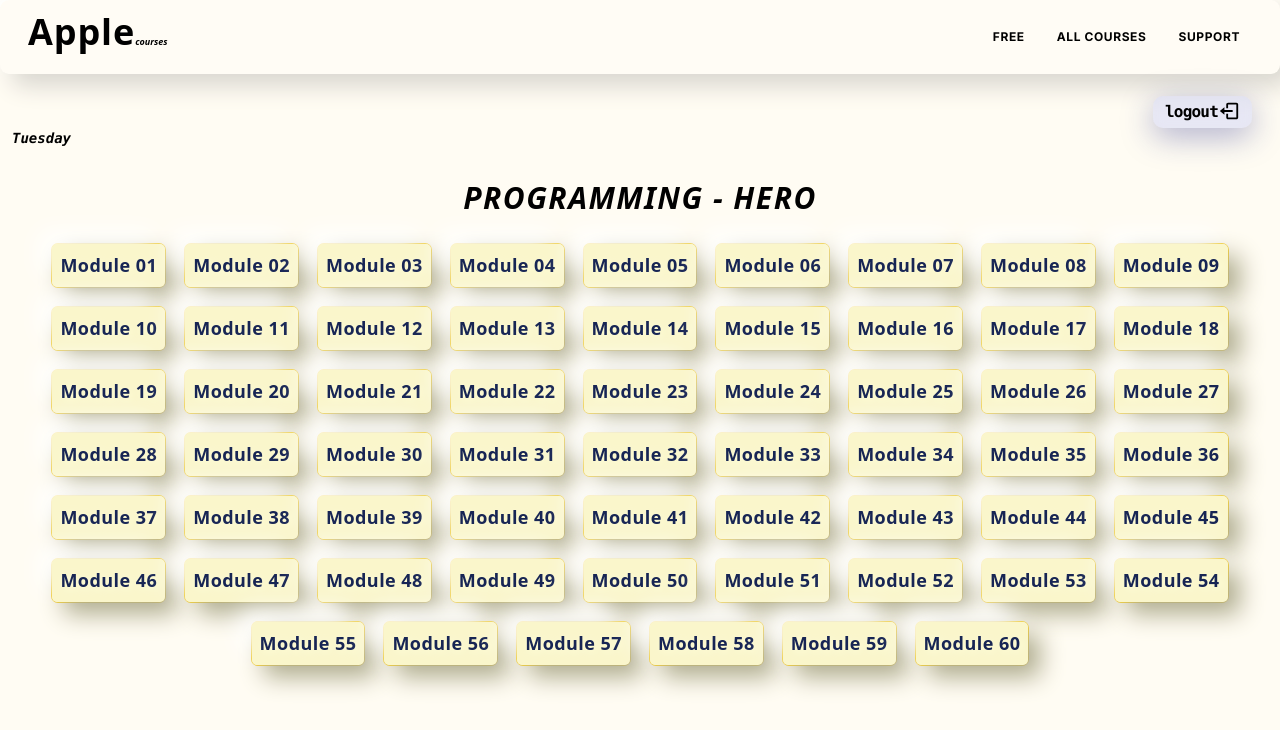
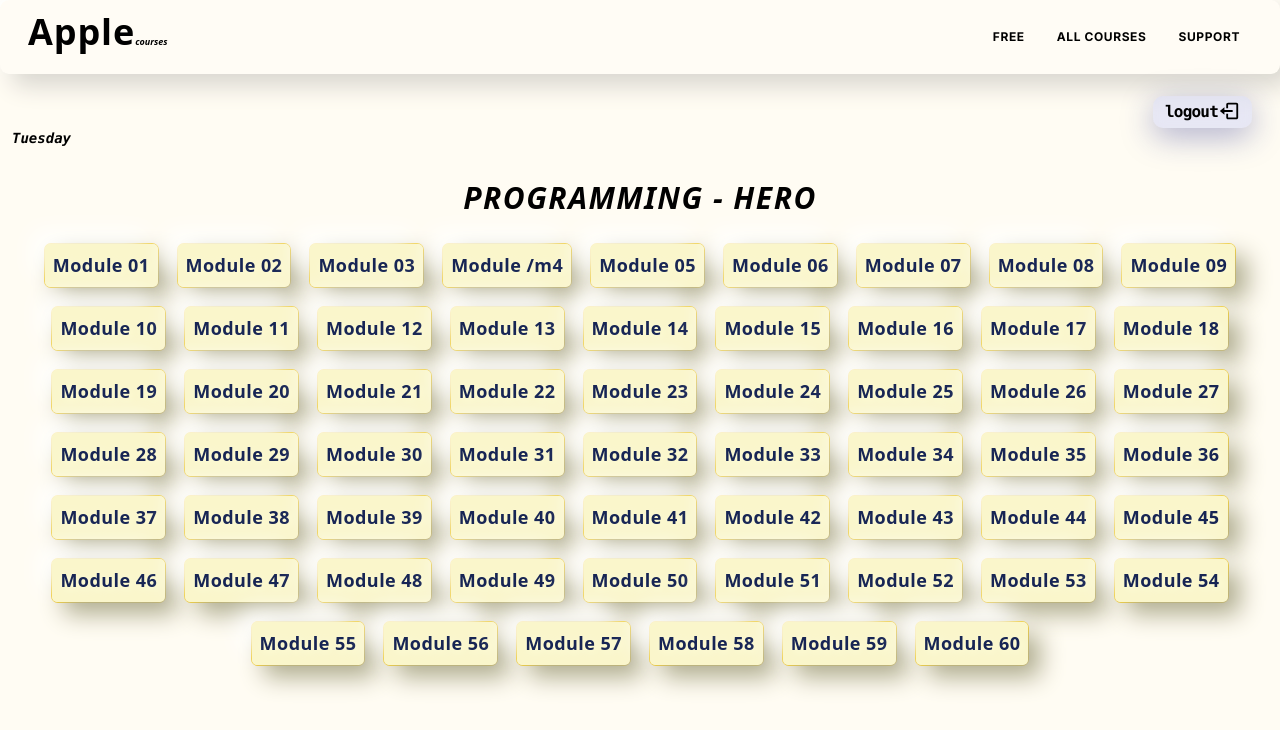
Before and after one commit to FardusWahid/phero, a Next.js app: page /profile in a window 1280 px wide. Shown: the top 730 px of the page. Built offline with nearby package versions, Linux system fonts and the light colour scheme.

Commit message:
first commit

```diff
--- a/src/app/profile/page.jsx
+++ b/src/app/profile/page.jsx
@@ -64,14 +64,14 @@ road="/m1"
 <Sub
 
 module="02"
-road="/physics"
+road="/m2"
 
 />
 
 <Sub
 
 module="03"
-road="/physics"
+road="/m3"
 
 />
 
@@ -79,7 +79,7 @@ road="/physics"
 
 <Sub
 
-module="04"
+module="/m4"
 road="/physics"
 
 />
```
